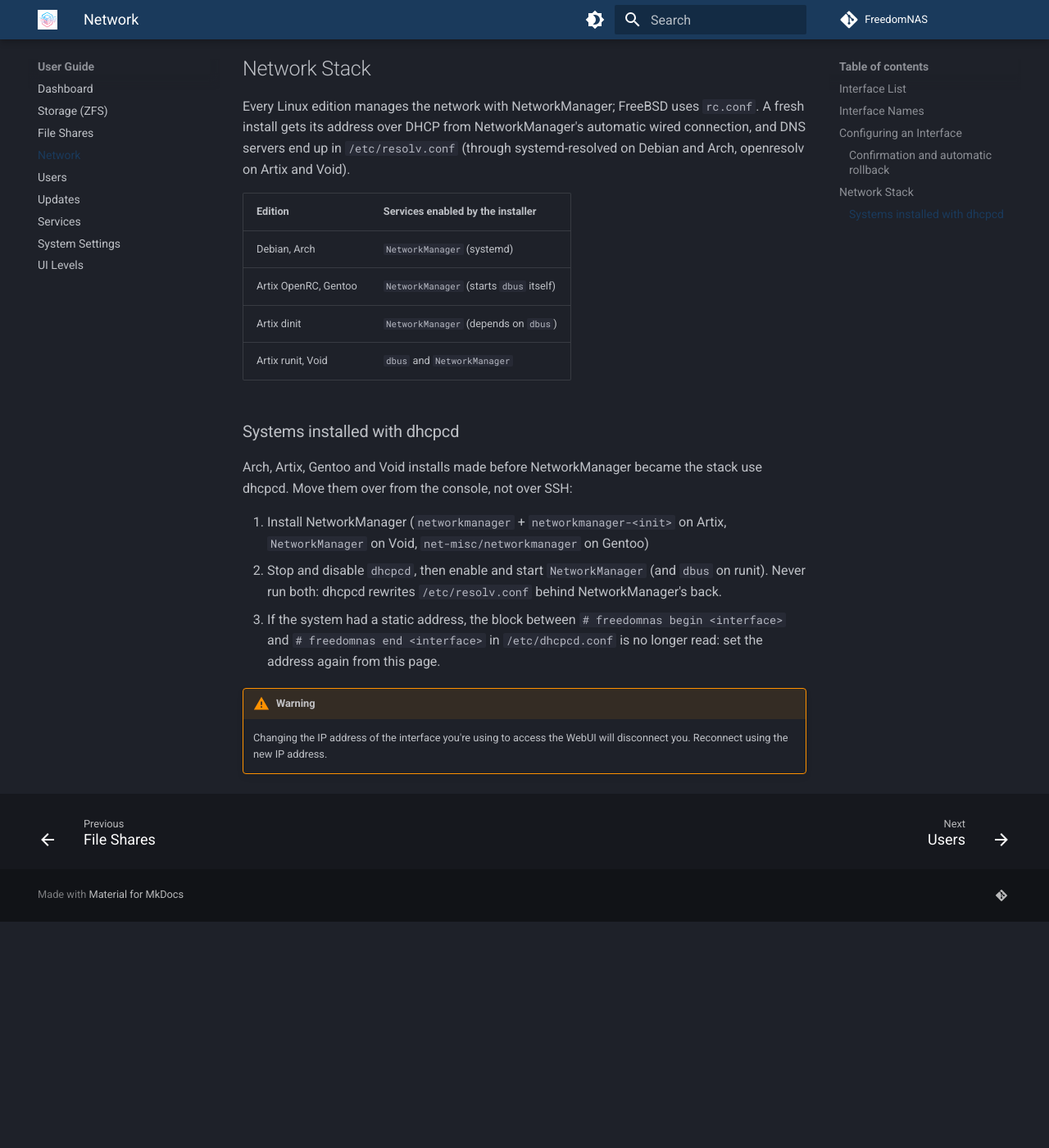
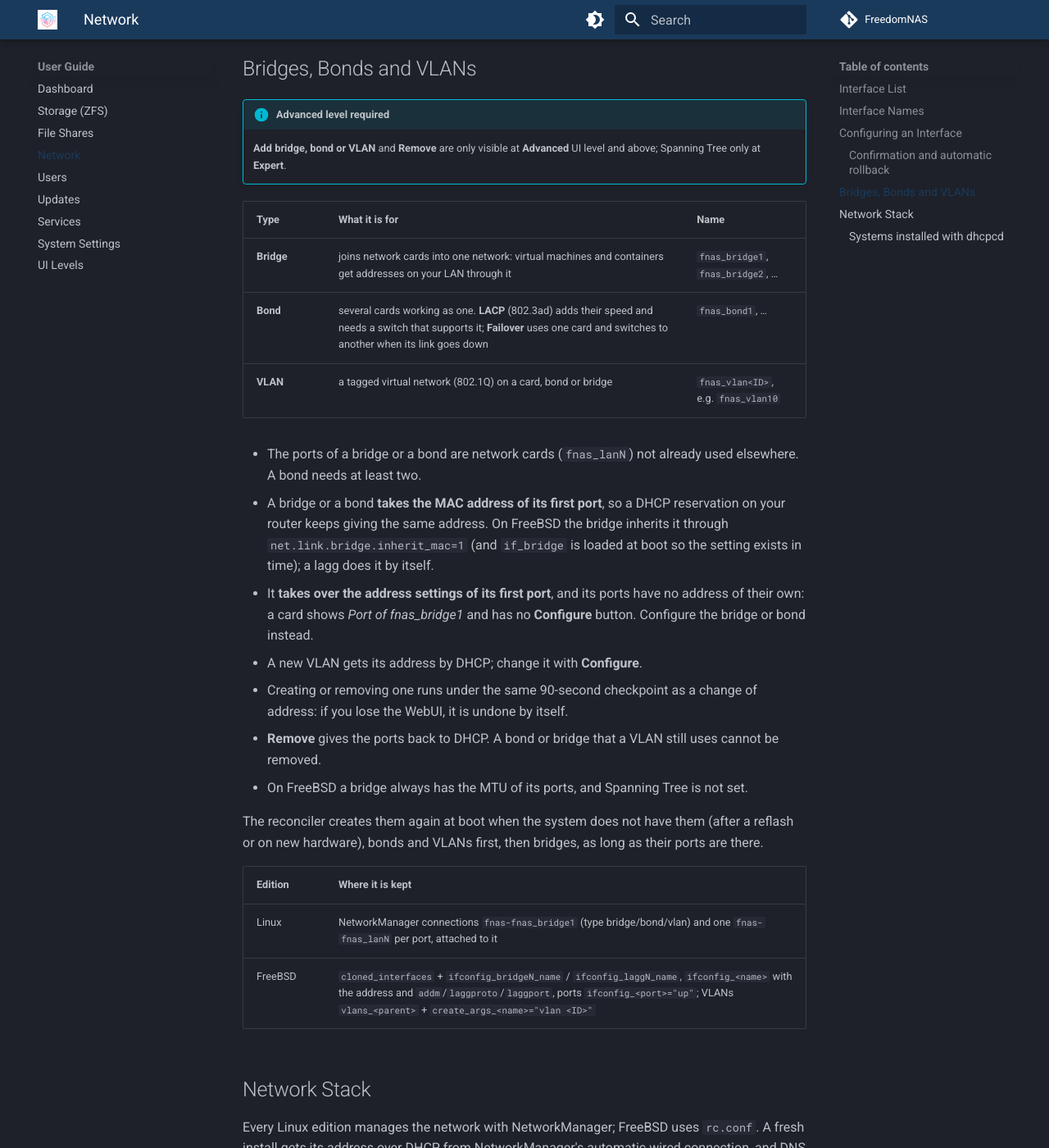
Before and after one commit to FreedomNAS/freedomnas-docs, an MkDocs documentation site: the page built from docs/user-guide/network.md, in a window 1280 px wide and 1400 px high, scrolled down 2830 px. Shown: the whole window at 82% size. Built offline with MkDocs 1.6.1 and Material for MkDocs 9.7.7, drawn with Linux system fonts in a browser that asks for light colours; before the commit the page ends 3954 px from its top, so only the background shows below that.

Commit message:
Document bridges, bonds and VLANs

```diff
--- a/docs/user-guide/network.md
+++ b/docs/user-guide/network.md
@@ -95,6 +95,45 @@ alone, so a normal boot never re-applies the network.
 | Debian, Arch, Artix, Gentoo, Void | a NetworkManager connection of its own, `fnas-<interface>`, which takes precedence over the automatic one |
 | FreeBSD | `rc.conf` (`ifconfig_<interface>`, `ifconfig_<interface>_ipv6`, `defaultrouter`, `ipv6_defaultrouter`) and `resolvconf.conf`, through `sysrc` |
 
+## Bridges, Bonds and VLANs
+
+!!! info "Advanced level required"
+    **Add bridge, bond or VLAN** and **Remove** are only visible at
+    **Advanced** UI level and above; Spanning Tree only at **Expert**.
+
+| Type | What it is for | Name |
+|------|----------------|------|
+| **Bridge** | joins network cards into one network: virtual machines and containers get addresses on your LAN through it | `fnas_bridge1`, `fnas_bridge2`, … |
+| **Bond** | several cards working as one. **LACP** (802.3ad) adds their speed and needs a switch that supports it; **Failover** uses one card and switches to another when its link goes down | `fnas_bond1`, … |
+| **VLAN** | a tagged virtual network (802.1Q) on a card, bond or bridge | `fnas_vlan<ID>`, e.g. `fnas_vlan10` |
+
+- The ports of a bridge or a bond are network cards (`fnas_lanN`) not
+  already used elsewhere. A bond needs at least two.
+- A bridge or a bond **takes the MAC address of its first port**, so a
+  DHCP reservation on your router keeps giving the same address. On
+  FreeBSD the bridge inherits it through `net.link.bridge.inherit_mac=1`
+  (and `if_bridge` is loaded at boot so the setting exists in time); a
+  lagg does it by itself.
+- It **takes over the address settings of its first port**, and its ports
+  have no address of their own: a card shows *Port of fnas_bridge1* and
+  has no **Configure** button. Configure the bridge or bond instead.
+- A new VLAN gets its address by DHCP; change it with **Configure**.
+- Creating or removing one runs under the same 90-second checkpoint as a
+  change of address: if you lose the WebUI, it is undone by itself.
+- **Remove** gives the ports back to DHCP. A bond or bridge that a VLAN
+  still uses cannot be removed.
+- On FreeBSD a bridge always has the MTU of its ports, and Spanning Tree
+  is not set.
+
+The reconciler creates them again at boot when the system does not have
+them (after a reflash or on new hardware), bonds and VLANs first, then
+bridges, as long as their ports are there.
+
+| Edition | Where it is kept |
+|---------|------------------|
+| Linux | NetworkManager connections `fnas-fnas_bridge1` (type bridge/bond/vlan) and one `fnas-fnas_lanN` per port, attached to it |
+| FreeBSD | `cloned_interfaces` + `ifconfig_bridgeN_name` / `ifconfig_laggN_name`, `ifconfig_<name>` with the address and `addm`/`laggproto`/`laggport`, ports `ifconfig_<port>="up"`; VLANs `vlans_<parent>` + `create_args_<name>="vlan <ID>"` |
+
 ## Network Stack
 
 Every Linux edition manages the network with NetworkManager; FreeBSD uses
```
Also changed, not shown: docs/api/network.md (+36 -0 lines), docs/architecture/reconciler.md (+1 -1 lines), docs/profiles/os-profiles.md (+7 -0 lines).
